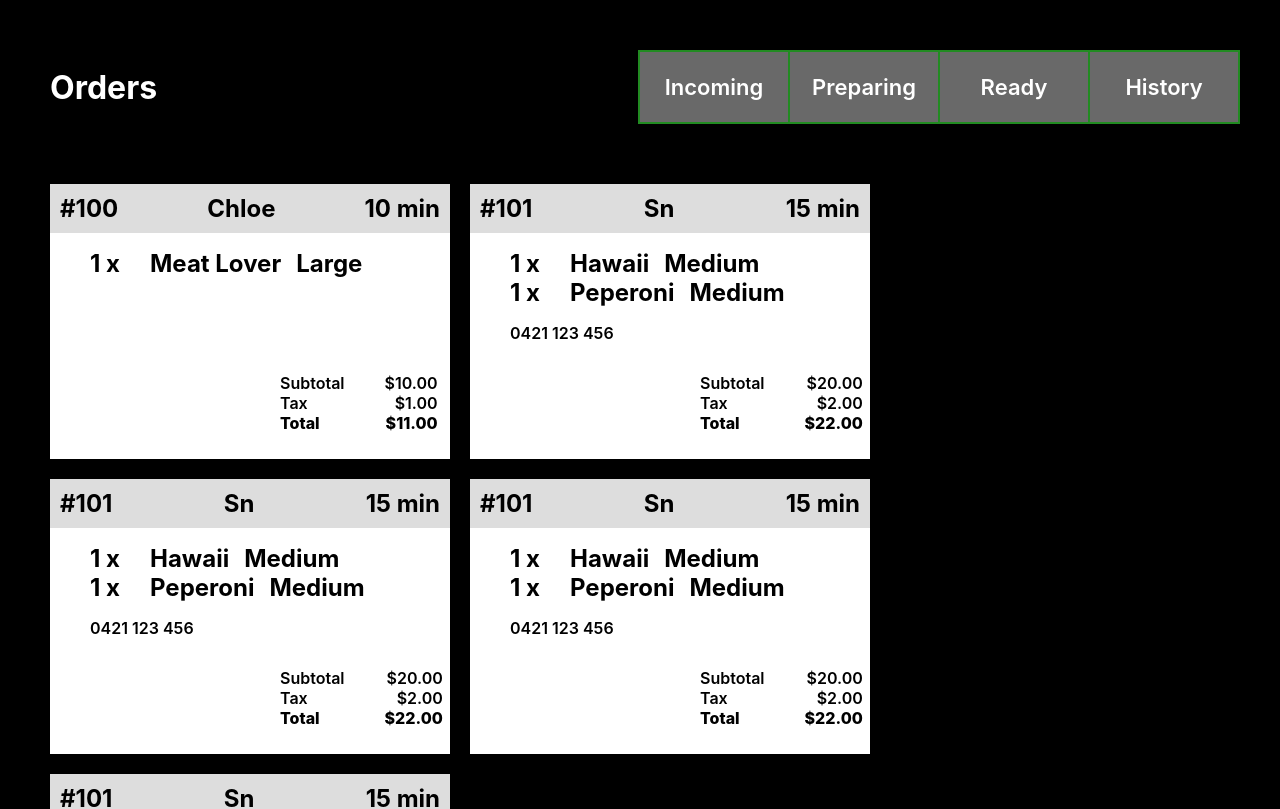
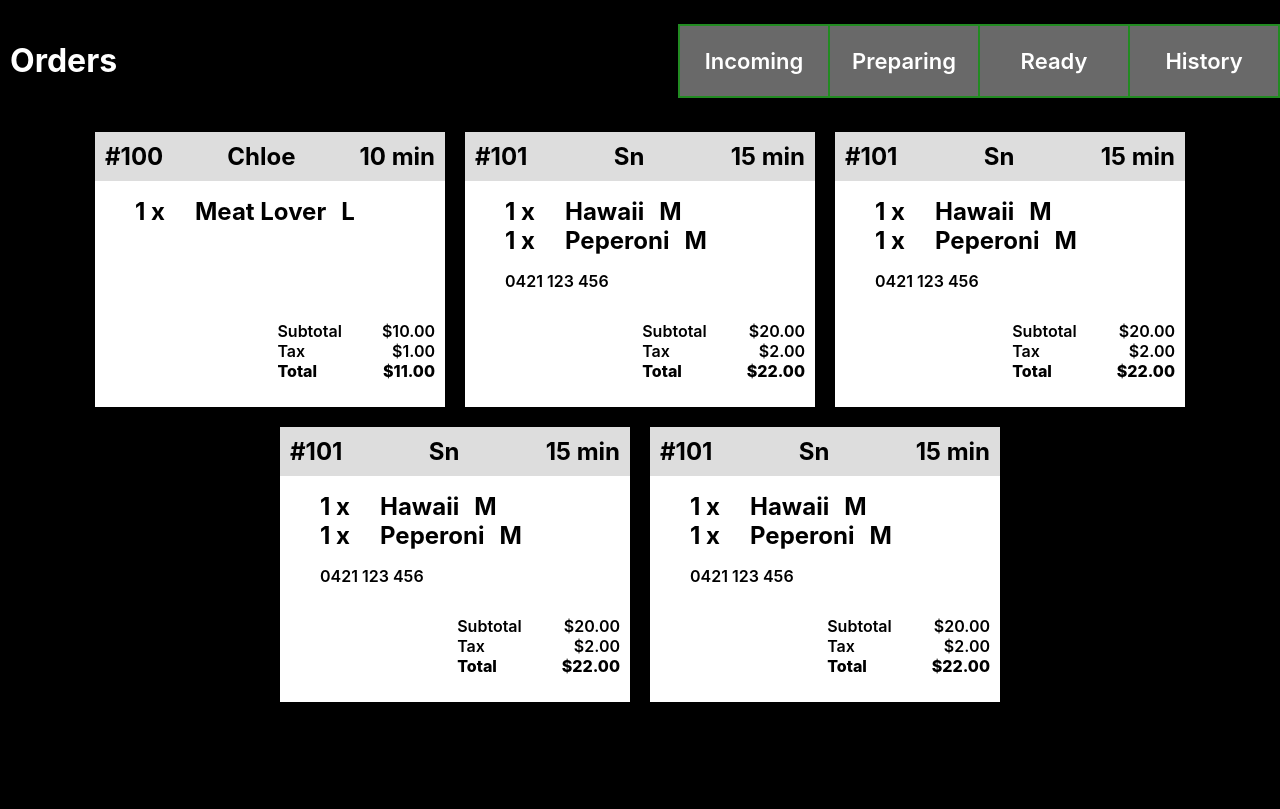
Before and after one commit to gin0753/fe-monaPizza, a React (Create React App) app: page /viewOrder in a window 1280 px wide. Shown: the top 809 px of the page. Built offline with nearby package versions, Linux system fonts and the light colour scheme.

Commit message:
CSS naminging

```diff
--- a/src/pages/ViewOrder/ViewOrder.css
+++ b/src/pages/ViewOrder/ViewOrder.css
@@ -1,16 +1,8 @@
-@font-face {
-    font-family: 'Commissioner', sans-serif;
-    src: url("https://fonts.googleapis.com/css2?family=Commissioner&display=swap") format('woff');
-
-}
-
-body {
-
-    padding-left: 40px;
-    padding-right: 40px;
+.viewOrder {
     background-color: black;
     font-weight: 600;
-
+    min-height:1080px;
+    min-width: 610px;
 }
 ul {
     list-style-type: none;
@@ -21,11 +13,13 @@ ul {
     margin-right: 10px;
 }
 
-.viewOrder_title {
+.viewOrder .title {
+    padding-bottom: 20px;
+    padding-top: 20px;
     text-align: center;
     color: white;
     display: flex;
-    flex-wrap:wrap;
+    flex-wrap: wrap;
     justify-content: space-between;
     align-items: center;
 }
@@ -34,8 +28,7 @@ ul {
     width: 600px;
     display: flex;
     align-items:center;
-    margin-bottom: 50px;
-    margin-top: 50px;
+
     border-style: solid;
     border-width: 1px;
     border-color: forestgreen;
@@ -43,7 +36,7 @@ ul {
     color:white;
 }
 
-.viewOrder_navbar__element {
+.viewOrder .navbar__element {
     font-size:22px;
     font-weight:600;
     text-align:center;
@@ -52,15 +45,23 @@ ul {
     border-width:1px;
     border-color:forestgreen;
 }
-.viewOrder_navbar__element:hover {
+.viewOrder .navbar__element:hover {
     background-color:forestgreen;
 }
 
 .viewOrder_order-container {
     display:flex;
     flex-wrap:wrap;
+    min-width:350px;
+    justify-content:center;
 }
-
+.viewOrder_order {
+    width: 350px;
+    background-color: white;
+    margin: 10px;
+    position: relative;
+    padding-bottom:100px;
+}
 .viewOrder_order__header {
     display: flex;
     background-color: #dddddd;
@@ -80,13 +81,7 @@ ul {
     content: "#"
 }
 
-.viewOrder_order {
-    width: 400px;
-    background-color: white;
-    margin: 10px;
-    position: relative;
-    padding-bottom:100px;
-}
+
 
 .viewOrder_details {
 }
@@ -106,6 +101,7 @@ ul {
 
 .viewOrder_item-name {
     margin-right:15px;
+    flex-wrap:nowrap;
 }
 
 .viewOrder_phone {
@@ -117,9 +113,8 @@ ul {
 
 .viewOrder_earnings {
     position: absolute;
-    right: 0px;
-    bottom: 0px;
-    width: 50%;
+    right: 0%;
+    bottom: 0%;
 
     padding: 10px;
     list-style-type: none;
--- a/src/pages/ViewOrder/ViewOrder.js
+++ b/src/pages/ViewOrder/ViewOrder.js
@@ -8,14 +8,14 @@ class ViewOrder extends Component {
 
 
     render() {
-        return <>
-            <div className="viewOrder_title">
+        return <div className="viewOrder">
+            <div className="title">
                 <h1 className="viewOrder_page-title">Orders</h1>
                 <div className="viewOrder_navbar">
-                    <div className="viewOrder_navbar__element"><p>Incoming</p></div>
-                    <div className="viewOrder_navbar__element"><p>Preparing</p></div>
-                    <div className="viewOrder_navbar__element"><p>Ready</p></div>
-                    <div className="viewOrder_navbar__element"><p>History</p></div>
+                    <div className="navbar__element"><p>Incoming</p></div>
+                    <div className="navbar__element"><p>Preparing</p></div>
+                    <div className="navbar__element"><p>Ready</p></div>
+                    <div className="navbar__element"><p>History</p></div>
                 </div>
             </div>
 
@@ -36,7 +36,7 @@ class ViewOrder extends Component {
                                     Meat Lover
                             </div>
                                 <div className="viewOrder_item-size">
-                                    Large
+                                    L
                             </div>
                             </li>
                         </ul>
@@ -82,7 +82,7 @@ class ViewOrder extends Component {
                                     Hawaii
                             </div>
                                 <div className="viewOrder_item-size">
-                                    Medium
+                                    M
                             </div>
                             </li>
                             <li className="viewOrder_list">
@@ -93,7 +93,7 @@ class ViewOrder extends Component {
                                     Peperoni
                             </div>
                                 <div className="viewOrder_item-size">
-                                    Medium
+                                    M
                             </div>
                             </li>
                         </ul>
@@ -145,7 +145,7 @@ class ViewOrder extends Component {
                                     Hawaii
                             </div>
                                 <div className="viewOrder_item-size">
-                                    Medium
+                                    M
                             </div>
                             </li>
                             <li className="viewOrder_list">
@@ -156,7 +156,7 @@ class ViewOrder extends Component {
                                     Peperoni
                             </div>
                                 <div className="viewOrder_item-size">
-                                    Medium
+                                    M
                             </div>
                             </li>
                         </ul>
@@ -208,7 +208,7 @@ class ViewOrder extends Component {
                                     Hawaii
                             </div>
                                 <div className="viewOrder_item-size">
-                                    Medium
+                                    M
                             </div>
                             </li>
                             <li className="viewOrder_list">
@@ -219,7 +219,7 @@ class ViewOrder extends Component {
                                     Peperoni
                             </div>
                                 <div className="viewOrder_item-size">
-                                    Medium
+                                    M
                             </div>
                             </li>
                         </ul>
@@ -271,7 +271,7 @@ class ViewOrder extends Component {
                                     Hawaii
                             </div>
                                 <div className="viewOrder_item-size">
-                                    Medium
+                                    M
                             </div>
                             </li>
                             <li className="viewOrder_list">
@@ -282,7 +282,7 @@ class ViewOrder extends Component {
                                     Peperoni
                             </div>
                                 <div className="viewOrder_item-size">
-                                    Medium
+                                    M
                             </div>
                             </li>
                         </ul>
@@ -320,7 +320,7 @@ class ViewOrder extends Component {
                 </div>
             </div>
 
-        </>
+        </div>
     }
 }
 
```
Also changed, not shown: public/index.html (line endings or trailing spaces).
